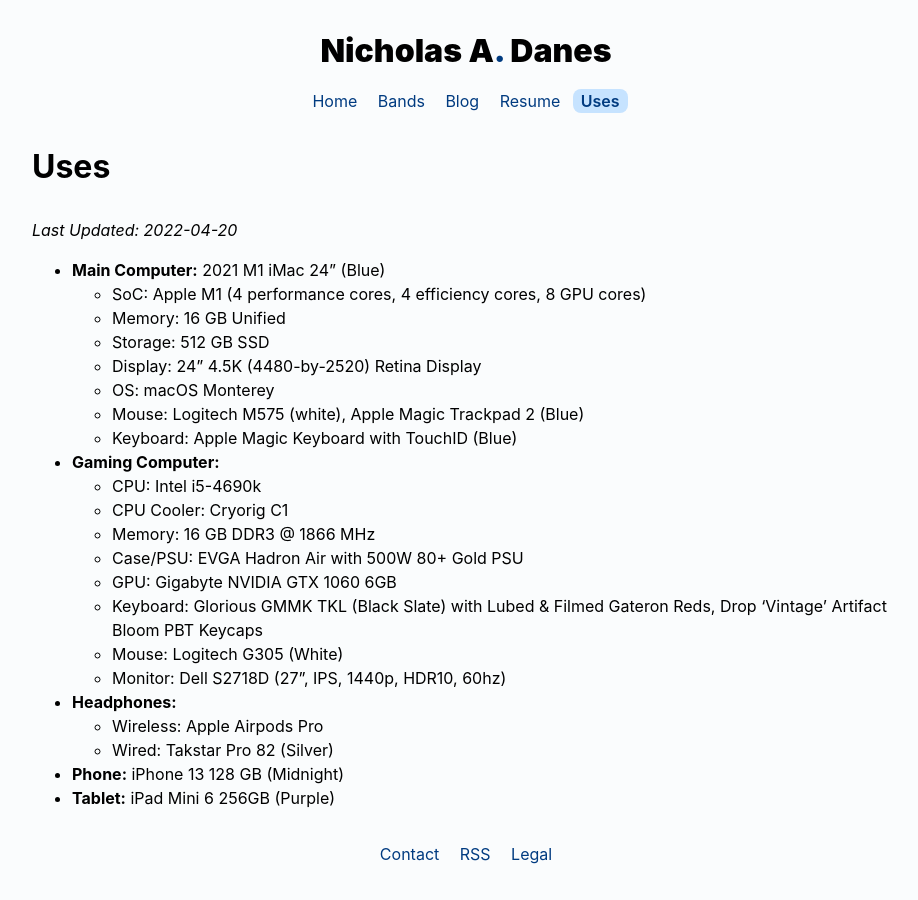
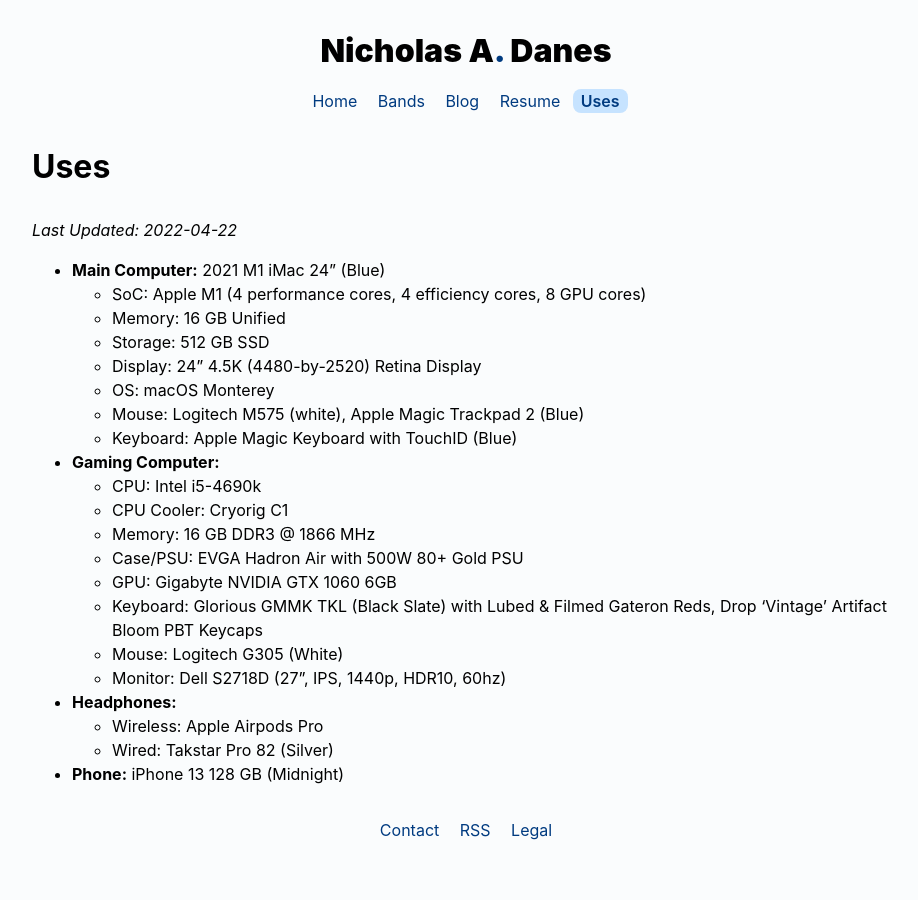
Before and after one commit to danesnick/old_website, a Jekyll site: the page built from uses.markdown, in a window 1280 px wide. Shown: the whole page, without its empty margins (174-1092 px from the left). Built offline with Jekyll 4.4.1, drawn with Linux system fonts in a browser that asks for light colours.

Commit message:
Updated uses page

```diff
--- a/uses.markdown
+++ b/uses.markdown
@@ -6,7 +6,7 @@
 # Uses
 
 
-*Last Updated: 2022-04-20*
+*Last Updated: 2022-04-22*
 
 * **Main Computer:** 2021 M1 iMac 24" (Blue)
 	+ SoC: Apple M1 (4 performance cores, 4 efficiency cores, 8 GPU cores)
@@ -30,4 +30,3 @@
 	* Wired: Takstar Pro 82 (Silver)
 
 * **Phone:** iPhone 13 128 GB (Midnight)
-* **Tablet:** iPad Mini 6 256GB (Purple)
```
